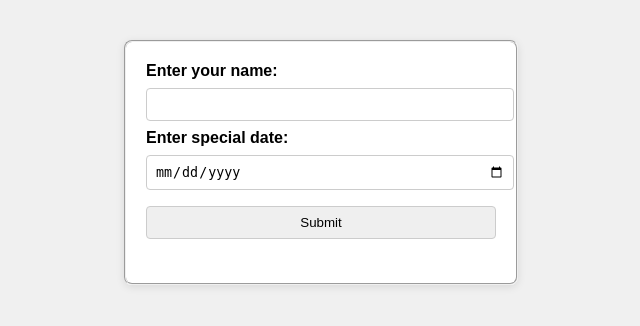
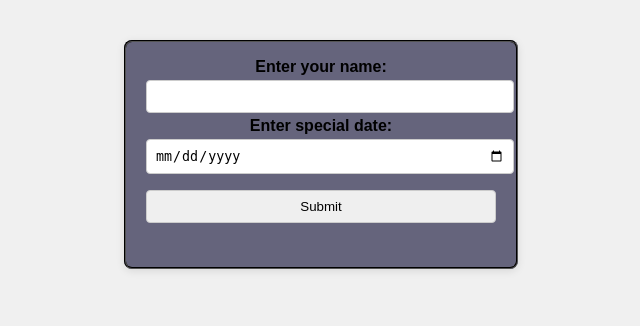
Before and after one commit to harsha2411-lal/harsha, a Django app: page / in a window 1280 px wide. Shown: the top 326 px of the page, without its empty margins (319-959 px from the left). Run offline with Django 5.2, Linux system fonts and the light colour scheme.

Commit message:
Update style.css

```diff
--- a/hello/static/css/style.css
+++ b/hello/static/css/style.css
@@ -1,14 +1,17 @@
 body {
   background-color: #f0f0f0;
   font-family: Arial, sans-serif;
+  line-height:10px;
 }
 fieldset.harsha {
-  background: #fff;
+  background: #65647cff;
   padding: 20px;
   border-radius: 8px;
   width: 350px;
   margin: 40px auto;
   box-shadow: 0 2px 8px rgba(0, 0, 0, 0.1);
+  text-align:center;
+  border-color:black;
 }
 label.lali {
   font-weight: bold;
```
